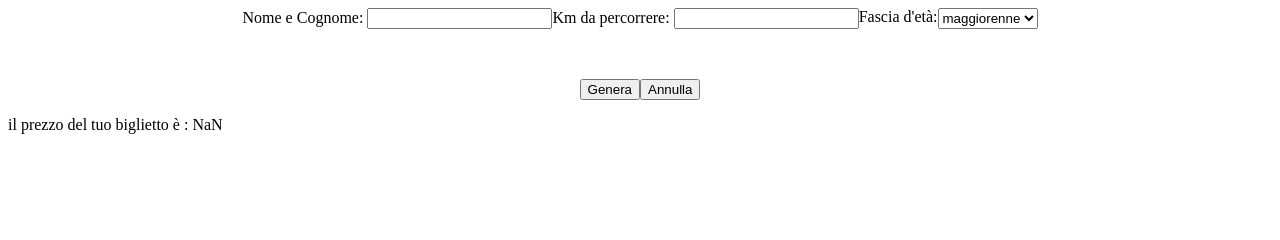
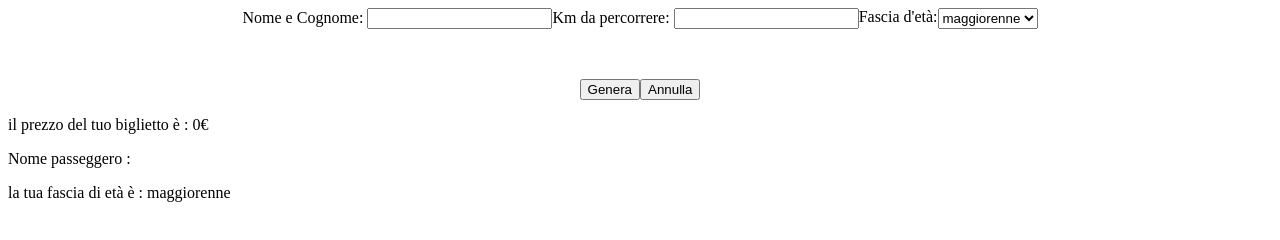
Before and after one commit to Gianlucaorreale/js-biglietto-treno-form, a plain HTML site: page index.html in a window 1280 px wide. Both pictures are taken after a click on the button "Genera". Drawn offline with Linux system fonts and the light colour scheme.

Commit message:
fixed-value

```diff
--- a/index.html
+++ b/index.html
@@ -33,6 +33,8 @@
     </div>
 
     <p id="prize"></p>
+    <p id="identity"></p>
+    <p id="generation"></p>
 
     <script src="js/script.js"></script>
 </body>
--- a/js/script.js
+++ b/js/script.js
@@ -6,18 +6,29 @@ va applicato uno sconto del 40% per gli over 65.
 Il recap dei dati e l'output del prezzo finale va stampato in pagina (formattato con massimo due decimali, per indicare centesimi sul prezzo).
 */
 
-const name = document.getElementById('nameform');
-const km = document.getElementById('fkm');
-const age = document.getElementById('ageform');
-const generate = document.getElementById('generate');
-const undo = document.getElementById('undo');
-const sentence = 'il prezzo del tuo biglietto è : ';
-const prize = document.getElementById('prize');
-const ticketPrize = 0.21 * km;
 
 
+const prize = document.getElementById('prize');
+const identity = document.getElementById('identity');
+const generation = document.getElementById('generation');
+const sentenceName = 'Nome passeggero : '
+const sentencePrize = 'il prezzo del tuo biglietto è : ';
+const sentenceGeneration = 'la tua fascia di età è : ';
+const euro = '€';
 
 
 generate.addEventListener('click' , function() {
-    prize.innerText = `${sentence} ${ticketPrize} `;
+
+    const name = document.getElementById('fname').value;
+    const km = document.getElementById('fkm').value;
+    const age = document.getElementById('ageform').value;
+    const generate = document.getElementById('generate');
+    const undo = document.getElementById('undo');
+    const ticketPrize = 0.21 * km;
+    prize.innerText = `${sentencePrize} ${ticketPrize}${euro} `;
+    identity.innerText = `${sentenceName} ${name} `;
+    generation.innerText = `${sentenceGeneration} ${age} `;
+    console.log(km);
+    console.log(name);
+    console.log(age);
 })
```
